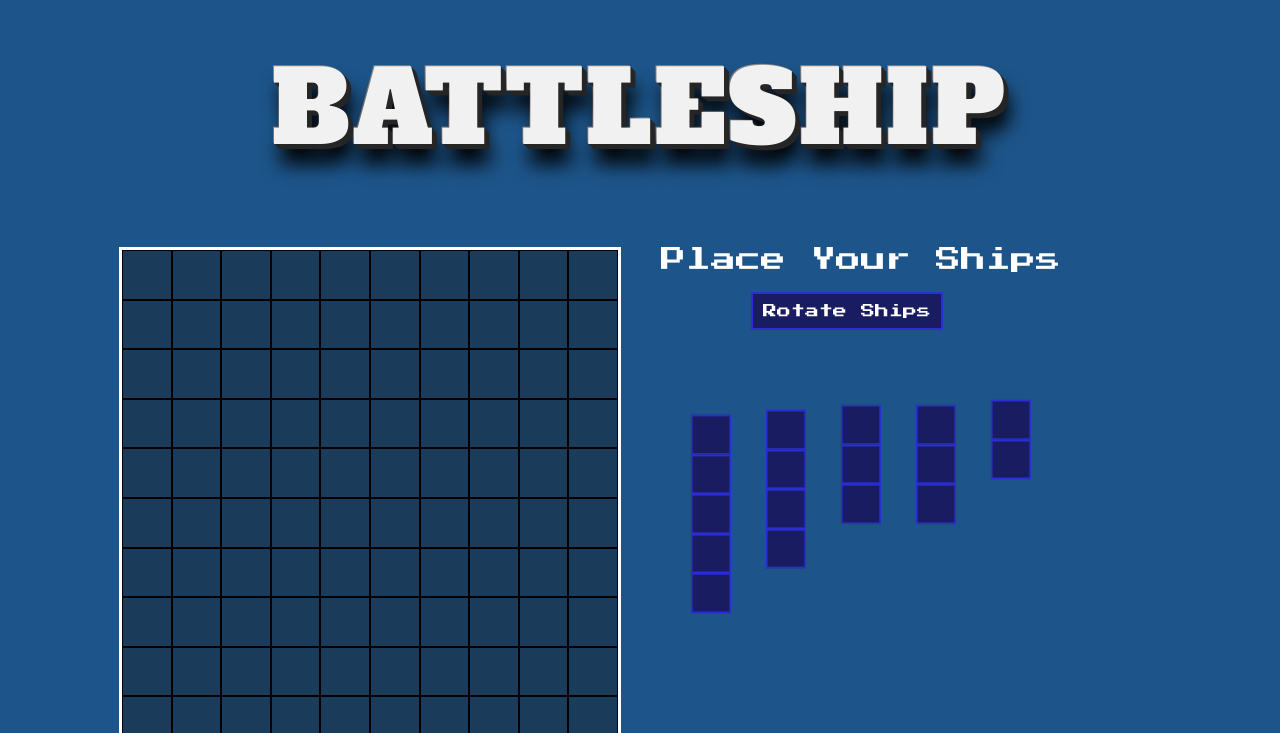
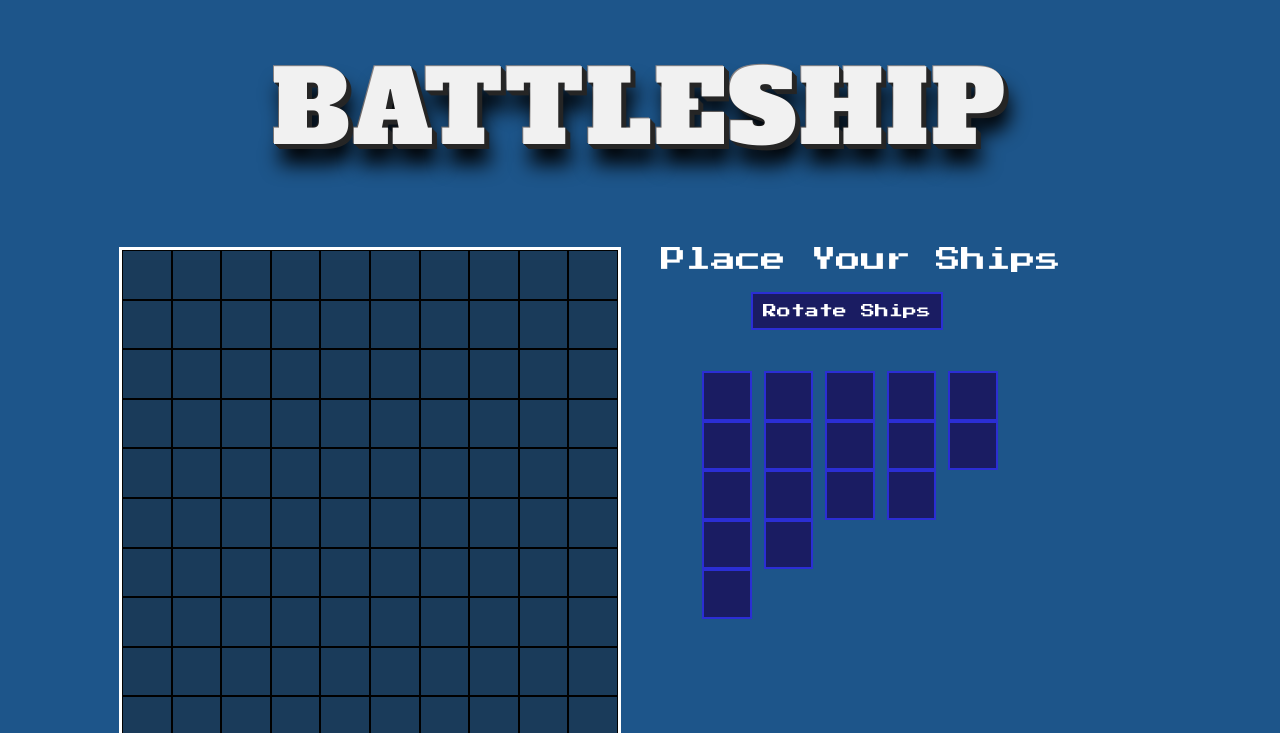
Before and after one commit to Nuccino92/battleship, a website built with webpack: page dist/index.html in a window 1280 px wide. Shown: the top 733 px of the page. Built offline with nearby package versions, Linux system fonts and the light colour scheme.

Commit message:
minor cleanup

```diff
--- a/src/styles/ships.css
+++ b/src/styles/ships.css
@@ -1,26 +1,19 @@
 .ship-setup-container {
+  position: fixed;
   display: flex;
-  margin: 60px 0px 20px 0px;
-  justify-content: space-evenly;
-  flex-wrap: wrap;
+  margin: 20px 0px 0px 35px;
 }
 
-.ship-setup-container > div {
-  transform: scale(0.8);
-}
-
-.ship-setup-container > div:hover {
-  transform: scale(1);
+.ship {
+  padding: 6px;
 }
 
 .horizontal {
   display: flex;
-  padding: 15px;
 }
 
 .ship-setup-container.horizontal {
   display: block;
-  margin: 35px 0px 20px 18px;
   justify-content: space-evenly;
   flex-wrap: wrap;
 }
```
